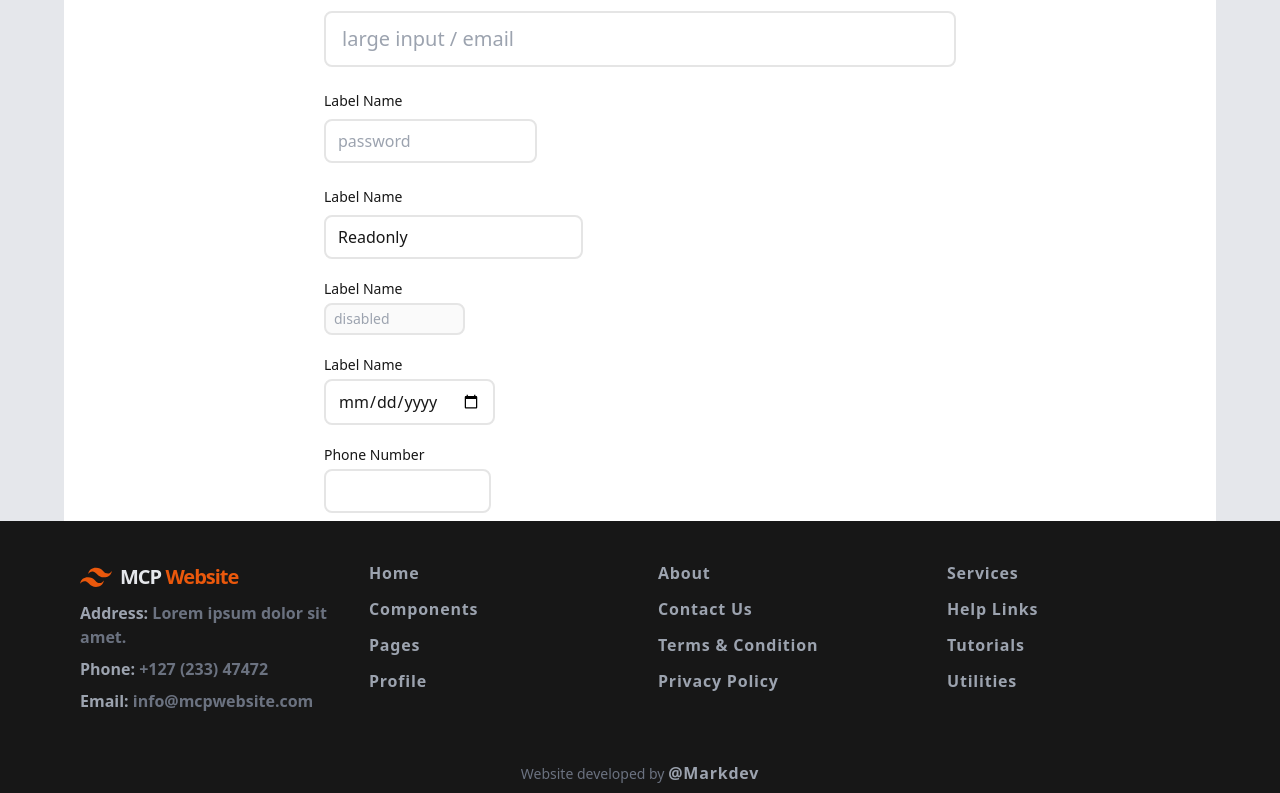
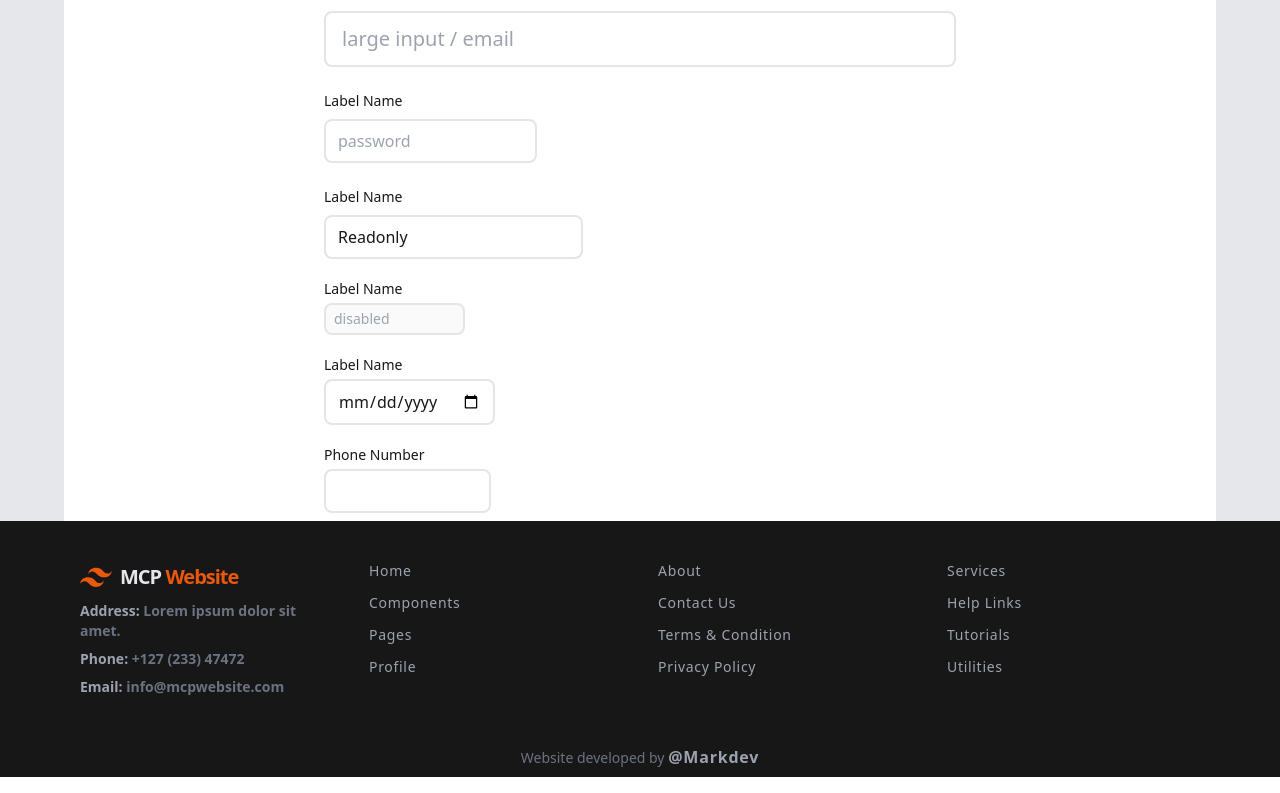
Before and after one commit to Markdonlics/mcp, a Next.js app: page /components in a window 1280 px wide. Shown: the part 277-1070 px from the top of the page. Built offline with nearby package versions, Linux system fonts and the light colour scheme.

Commit message:
footer update

```diff
--- a/src/components/Footer/PageFooter.tsx
+++ b/src/components/Footer/PageFooter.tsx
@@ -2,7 +2,7 @@ import Link from "next/link";
 
 const Footer = () => {
   return (
-    <div className="bg-neutral-900 text-gray-400">
+    <div className="bg-neutral-900 text-gray-400 text-sm">
       <div className="flex flex-col items-start justify-start sm:items-center sm:max-w-6xl mx-auto">
         <div className="grid grid-cols-1 sm:grid-cols-4 gap-5 sm:gap-1 my-10">
           <div className="flex flex-col items-start gap-2 px-4 justify-start">
@@ -43,72 +43,72 @@ const Footer = () => {
           </div>
           <div className="flex flex-col items-start gap-3 px-4 justify-start">
             <div>
-              <Link className="link-light text-gray-400" href="#">
+              <Link className="link-light text-sm font-normal text-gray-400" href="#">
                 Home
               </Link>
             </div>
             <div>
-              <Link className="link-light text-gray-400" href="#">
+              <Link className="link-light text-sm font-normal text-gray-400" href="#">
                 Components
               </Link>
             </div>
             <div>
-              <Link className="link-light text-gray-400" href="#">
+              <Link className="link-light text-sm font-normal text-gray-400" href="#">
                 Pages
               </Link>
             </div>
             <div>
-              <Link className="link-light text-gray-400" href="#">
+              <Link className="link-light text-sm font-normal text-gray-400" href="#">
                 Profile
               </Link>
             </div>
           </div>
           <div className="flex flex-col items-start gap-3 px-4 justify-start">
             <div>
-              <Link className="link-light text-gray-400" href="#">
+              <Link className="link-light text-sm font-normal text-gray-400" href="#">
                 About
               </Link>
             </div>
             <div>
-              <Link className="link-light text-gray-400" href="#">
+              <Link className="link-light text-sm font-normal text-gray-400" href="#">
                 Contact Us
               </Link>
             </div>
             <div>
-              <Link className="link-light text-gray-400" href="#">
+              <Link className="link-light text-sm font-normal text-gray-400" href="#">
                 Terms & Condition
               </Link>
             </div>
             <div>
-              <Link className="link-light text-gray-400" href="#">
+              <Link className="link-light text-sm font-normal text-gray-400" href="#">
                 Privacy Policy
               </Link>
             </div>
           </div>
           <div className="flex flex-col items-start gap-3 px-4 justify-start">
             <div>
-              <Link className="link-light text-gray-400" href="#">
+              <Link className="link-light text-sm font-normal text-gray-400" href="#">
                 Services
               </Link>
             </div>
             <div>
-              <Link className="link-light text-gray-400" href="#">
+              <Link className="link-light text-sm font-normal text-gray-400" href="#">
                 Help Links
               </Link>
             </div>
             <div>
-              <Link className="link-light text-gray-400" href="#">
+              <Link className="link-light text-sm font-normal text-gray-400" href="#">
                 Tutorials
               </Link>
             </div>
             <div>
-              <Link className="link-light text-gray-400" href="#">
+              <Link className="link-light text-sm font-normal text-gray-400" href="#">
                 Utilities
               </Link>
             </div>
           </div>
         </div>
-        <div className="py-2 mx-auto text-sm text-gray-500">
+        <div className="py-2 mx-auto text-sm font-normal text-gray-500">
           Website developed by{" "}
           <Link
             className="link-light text-gray-400"
```
